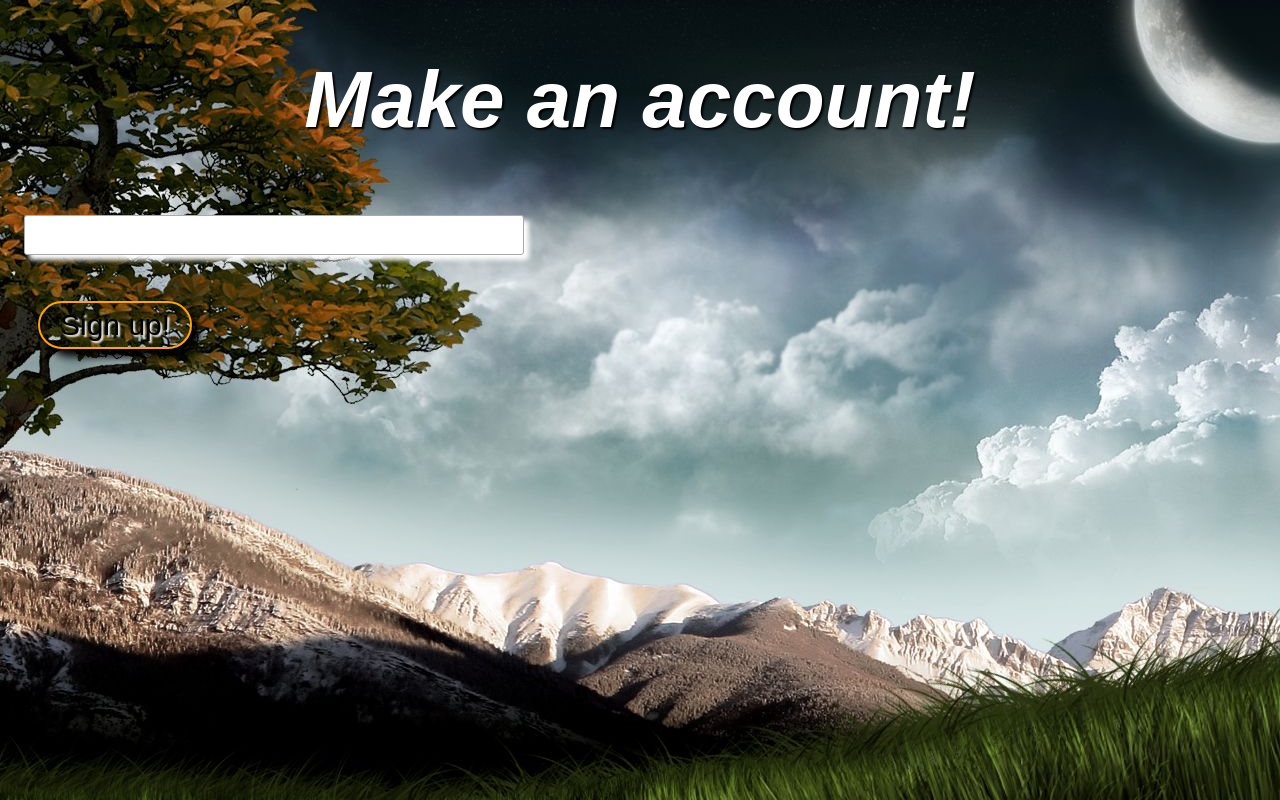
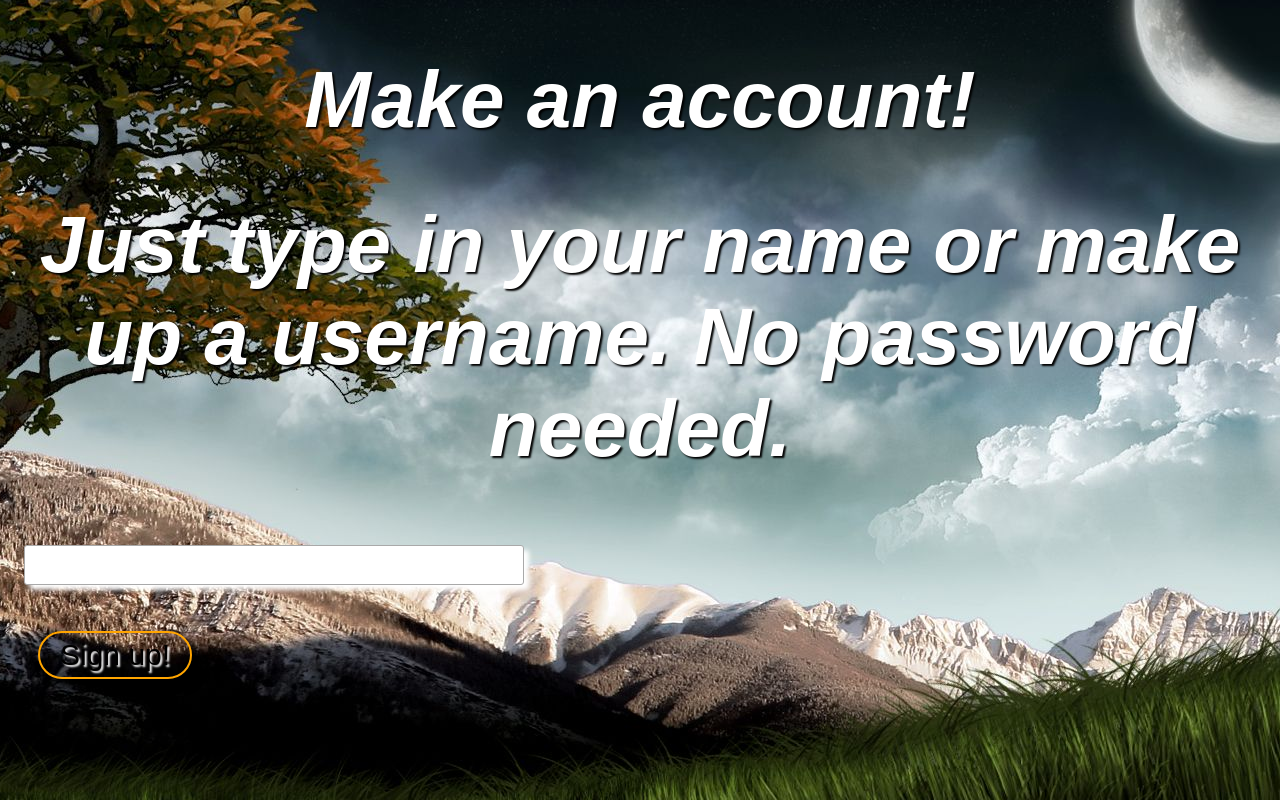
Before and after one commit to lawsonhung/ChatApp-FrontEnd, a React (Create React App) app: page /signup in a window 1280 px wide. Built offline with nearby package versions, Linux system fonts and the light colour scheme; no server answers.

Commit message:
added signup instructions to signup page

```diff
--- a/src/SignUpPage.js
+++ b/src/SignUpPage.js
@@ -39,6 +39,7 @@ class SignUpPage extends Component {
     return (
       <div>
         <h1 className="registration" >Make an account!</h1>
+        <h1 className="registration">Just type in your name or make up a username. No password needed.</h1>
         <form onSubmit={this.handleSignupSubmit}>
           <input onChange={this.handleChange} value={this.state.username} type="text" name="username"/>
           <input type="submit" value="Sign up!"/>
```
